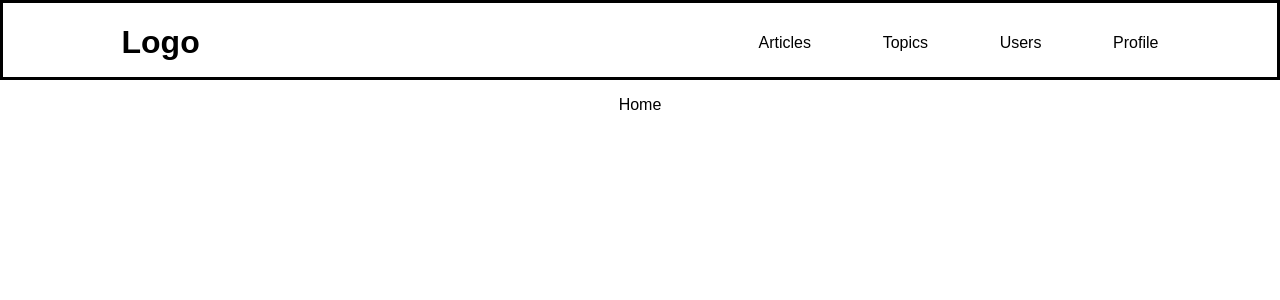
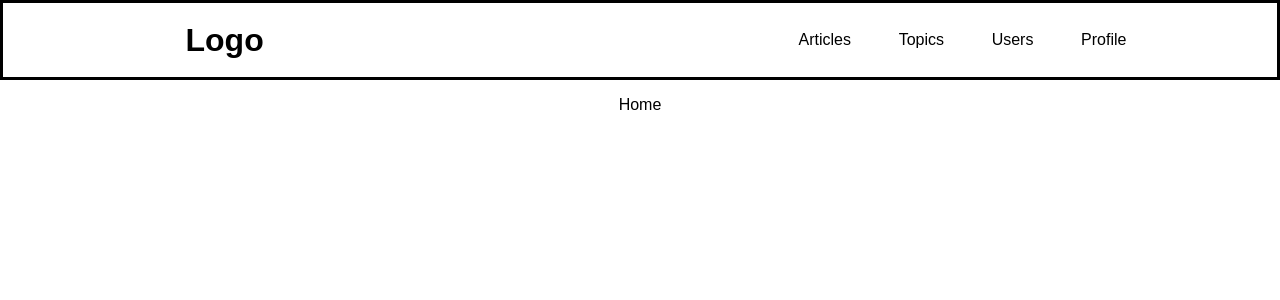
Before and after one commit to E-Randz/NC-News-FE, a React (Create React App) app: page / in a window 1280 px wide. Shown: the top 300 px of the page. Built offline with nearby package versions, Linux system fonts and the light colour scheme.

Commit message:
fixed padding around header items

```diff
--- a/src/styles/Header.css
+++ b/src/styles/Header.css
@@ -6,11 +6,14 @@
 
 .Header-logo {
   grid-column: 2 / 3;
-  text-align: start;
+  display: flex;
+  justify-content: flex-start;
+  align-items: center;
 }
 
-.Header-logo .h1 {
+.Header-logo > h1 {
   margin: 0;
+  padding-left: 2em;
 }
 
 .Header-nav {
--- a/src/styles/Nav.css
+++ b/src/styles/Nav.css
@@ -3,7 +3,7 @@
   list-style: none;
   display: flex;
   justify-content: space-between;
-  padding: 0;
+  padding-right: 2em;
 }
 .Nav-item {
 
```
